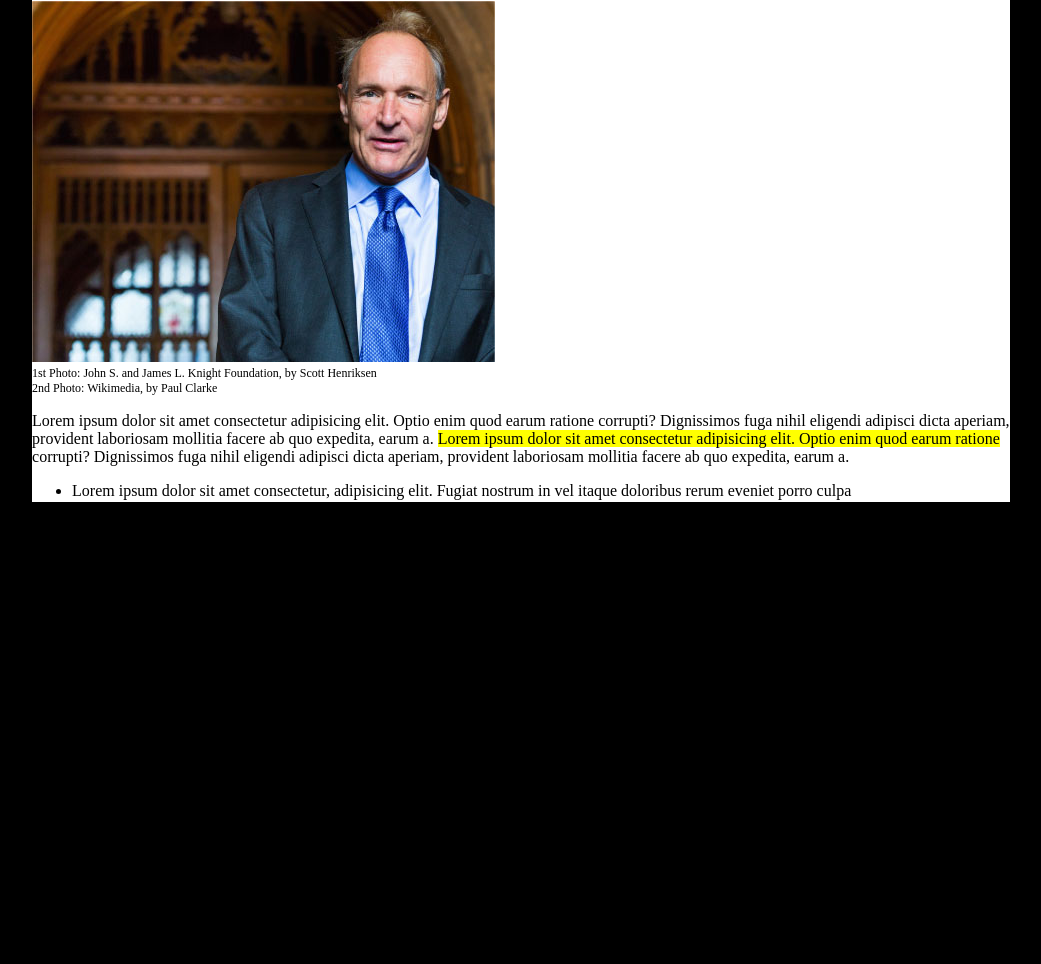
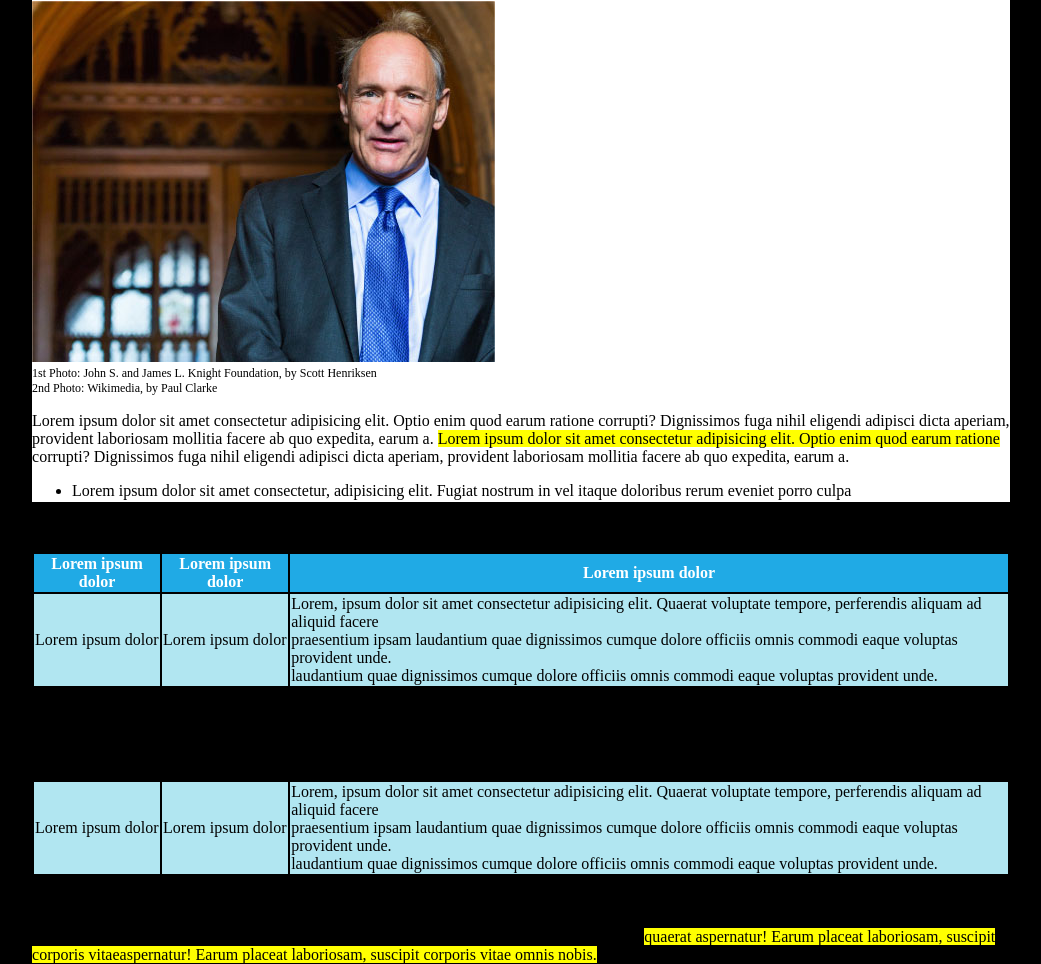
Before and after one commit to LUCACIPRANI/html-css-booleaner, a plain HTML site: page index.html in a window 1280 px wide. Shown: the part 618-1582 px from the top of the page, without its empty margins (119-1160 px from the left). Before the commit the page ends 1154 px from the top, so only its background shows below. Drawn offline with Linux system fonts and the light colour scheme.

Commit message:
Tabella + terza sezione

```diff
--- a/index.html
+++ b/index.html
@@ -59,13 +59,48 @@
     <section>
         <table>
 
+            <thead>
+                <tr id="first_row">
+                    <th>Lorem ipsum dolor  </th>
+                    <th>Lorem ipsum dolor  </th>
+                    <th>Lorem ipsum dolor  </th>
+                </tr>
+            </thead>
+            <tbody>
+                <tr id="second_row">
+                    <td rowspan="2">Lorem ipsum dolor  </td>
+                    <td rowspan="2">Lorem ipsum dolor  </td>
+                    <td rowspan="2">Lorem, ipsum dolor sit amet consectetur adipisicing elit. Quaerat voluptate tempore, perferendis aliquam ad aliquid  facere <br>  praesentium ipsam laudantium quae dignissimos cumque dolore officiis omnis commodi eaque voluptas provident unde. <br>
+                    laudantium quae dignissimos cumque dolore officiis omnis commodi eaque voluptas provident unde.
+                    </td>
+                </tr>
+            </tbody>
+            <tbody>
+                <tr id="third_row">
+                    <td rowspan="2">Lorem ipsum dolor  </td>
+                    <td rowspan="2">Lorem ipsum dolor  </td>
+                    <td rowspan="2">Lorem, ipsum dolor sit amet consectetur adipisicing elit. Quaerat voluptate tempore, perferendis aliquam ad aliquid  facere <br>  praesentium ipsam laudantium quae dignissimos cumque dolore officiis omnis commodi eaque voluptas provident unde. <br>
+                    laudantium quae dignissimos cumque dolore officiis omnis commodi eaque voluptas provident unde.
+                    </td>
+                </tr>
+            </tbody>
+            <tbody>
+                <tr id="second_row">
+                    <td rowspan="2">Lorem ipsum dolor  </td>
+                    <td rowspan="2">Lorem ipsum dolor  </td>
+                    <td rowspan="2">Lorem, ipsum dolor sit amet consectetur adipisicing elit. Quaerat voluptate tempore, perferendis aliquam ad aliquid  facere <br>  praesentium ipsam laudantium quae dignissimos cumque dolore officiis omnis commodi eaque voluptas provident unde. <br>
+                    laudantium quae dignissimos cumque dolore officiis omnis commodi eaque voluptas provident unde.
+                    </td>
+                </tr>
+            </tbody>
+
         </table>
     </section>
     <!-- Fine Tabella -->
 
 <!-- Sezione con testo -->
     <section>
-
+        <p>Lorem,  ipsum dolor sit amet consectetur adipisicing elit. Neque laudantium ipsa est harum quia, facere deleniti blanditiis eligendi sequi, ipsum dolor sit amet consectetur adipisicing elit. Neque laudantium ipsa est harum quia, facere deleniti blanditiis eligendi sequi,ipsum dolor sit amet consectetur adipisicing elit. Neque laudantium ipsa est harum quia, facere deleniti blanditiis eligendi sequi, <mark>quaerat aspernatur! Earum placeat laboriosam, suscipit corporis vitaeaspernatur! Earum placeat laboriosam, suscipit corporis vitae omnis nobis.</mark> </p>
     </section>
 <!-- Fine sezione con testo -->
  </main>
--- a/style.css
+++ b/style.css
@@ -57,3 +57,30 @@ h1{
     font-size: 12px;
     font-weight: 200;
 }
+
+/* inizio tabella */
+
+#first_row{
+    background-color: #20AAE5;
+    color: white;
+}
+
+#second_row{
+    background-color: #B1E6F1;
+    color: black;
+    font-weight: 500;
+}
+
+#third_row{
+    background-color: white
+    color: black;
+    font-weight: 500;
+}
+
+#fourth_row{
+    background-color: #B1E6F1;
+    color: black;
+    font-weight: 500;
+}
+
+/* fine tabella */
```
